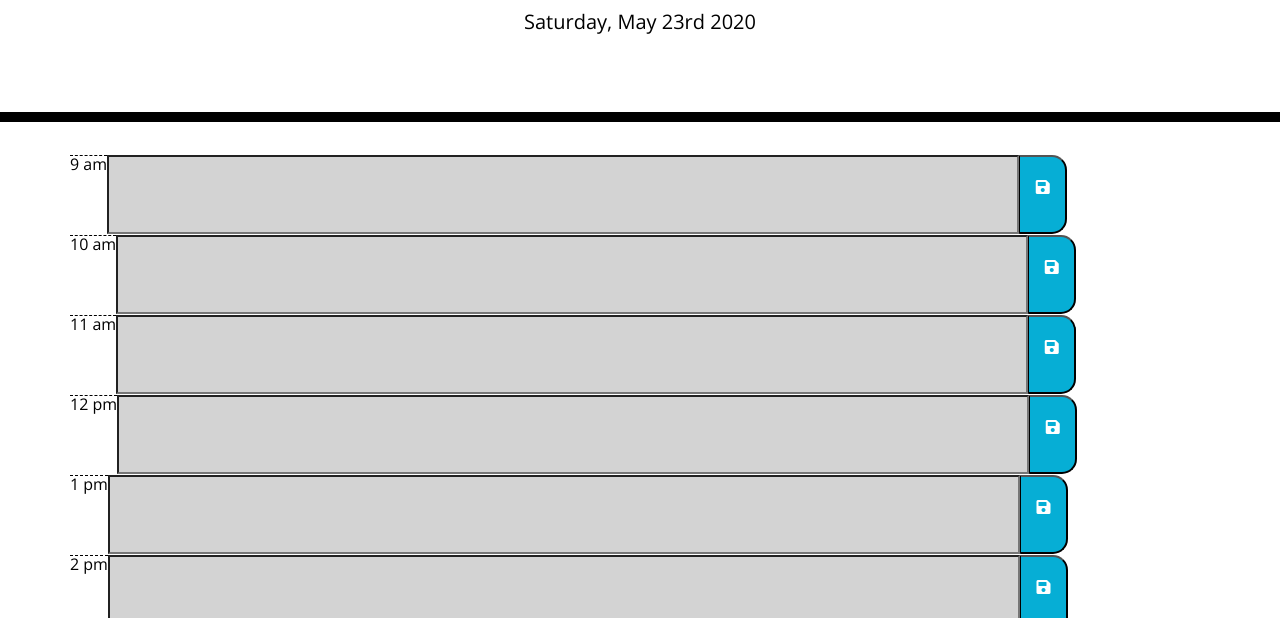
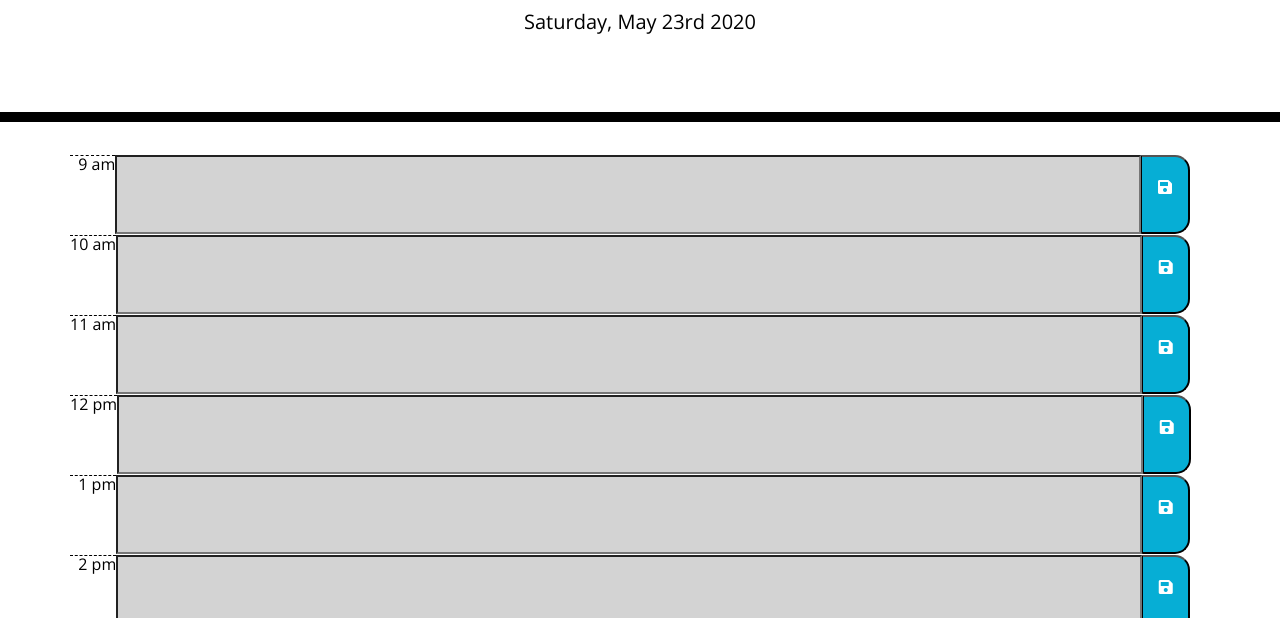
Before and after one commit to kennykngo/workDayScheduler, a plain HTML site: page index.html in a window 1280 px wide. Shown: the part 182-800 px from the top of the page. Drawn offline with nearby package versions, Linux system fonts and the light colour scheme.

Commit message:
centered all the inputs and cleaned up code

```diff
--- a/app.js
+++ b/app.js
@@ -29,9 +29,8 @@ $(document).ready(function () {
 
   for (i = 9; i <= 17; i++) {
     $(`#${i}-input`).val(localStorage.getItem(i));
-    console.log("hello");
+
     if (i < currentTime) {
-      console.log("hello world");
       $(`#${i}-input`).addClass("past");
     } else if (i === currentTime) {
       $(`#${i}-input`).addClass("present");
--- a/style.css
+++ b/style.css
@@ -44,7 +44,7 @@ textarea {
 
 .past {
   background-color: #d3d3d3;
-  color: white;
+  /* color: white; */
 }
 
 .present {
@@ -54,7 +54,7 @@ textarea {
 
 .future {
   background-color: #77dd77;
-  color: white;
+  /* color: white; */
 }
 
 .saveBtn {
@@ -77,5 +77,5 @@ main {
 }
 
 input {
-  width: 80%;
+  width: 90%;
 }
```
Also changed, not shown: index.html (+6 -6 lines).
